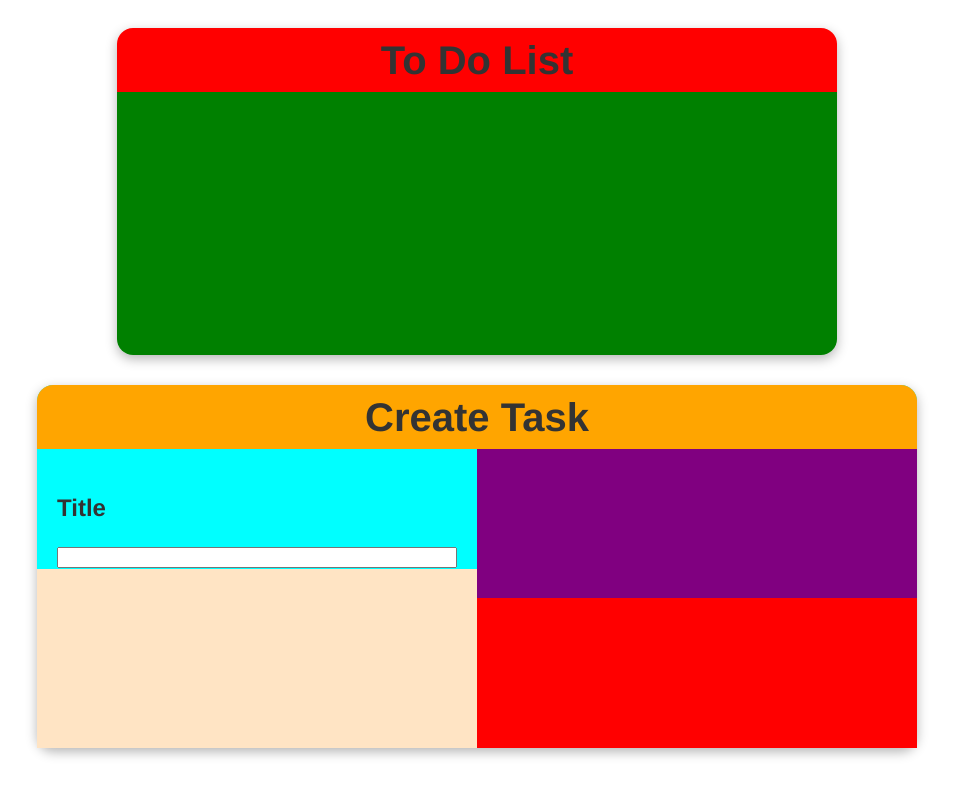
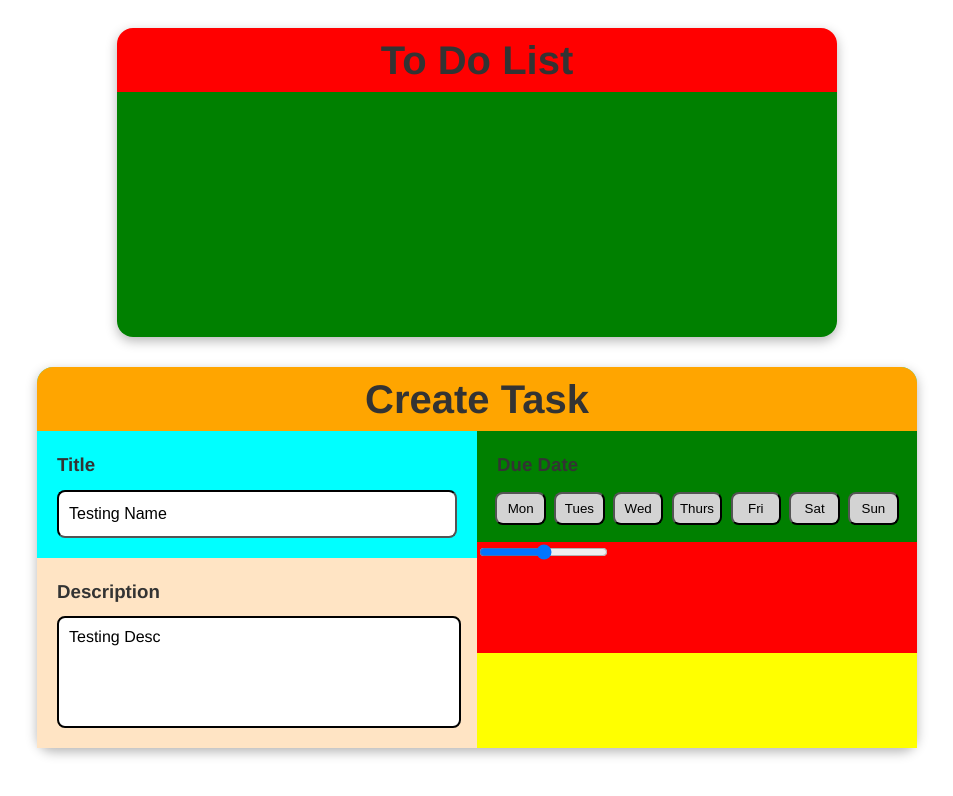
Before and after one commit to JoshBurke0/project2, a React (Vite) app in the folder client/: page / in a window 1280 px wide. Shown: the top 796 px of the page, without its empty margins (163-1116 px from the left). Built offline with nearby package versions, Linux system fonts and the light colour scheme.

Commit message:
worked on frontend

```diff
--- a/client/src/App.css
+++ b/client/src/App.css
@@ -19,7 +19,12 @@
   margin-top: auto;
   border-radius: 16px;
   background-color: #f9f9f9;
-  box-shadow: 0 4px 12px rgb(182, 182, 182)
+  box-shadow: 0 4px 12px rgb(182, 182, 182);
+  transition: transform 0.3s ease;
+}
+
+#listFrame:hover{
+  transform: scale(1.005)
 }
 
 #listTitleFrame{
@@ -56,11 +61,15 @@
   box-sizing: border-box;
   width: 110vh;
   height: 50vh;
-  /* padding: 20px; */
   margin: 0 auto 0 auto;
   margin-top: auto;
   border-radius: 16px;
-  box-shadow: 0 4px 12px rgb(182, 182, 182)
+  box-shadow: 0 4px 12px rgb(182, 182, 182);
+  transition: transform 0.3s ease;
+}
+
+#taskFrame:hover{
+  transform: scale(1.005)
 }
 
 #taskTitleFrame{
@@ -92,29 +101,90 @@
 
 #setTitle{
   background-color: aqua;
-  display: flex;
-  flex-direction: column;
+  display: grid;
+  grid-template-rows: 50% 50%;
+  gap: 10px;
   padding: 20px;
+  padding-bottom: 30px;
+  padding-top: 0px;
 }
 
 #titleInput{
-  height: 5vh;
+  font-size: 12pt;
+  border-radius: 8px;
+  padding: 10px;
+  border-width: 2px;
+  border-color: black;
+
 }
 
 #setDesc{
   background-color: bisque;
+  display: grid;
+  grid-template-rows: 30% 70%;
+  gap: 10px;
+  padding: 20px;
+  padding-bottom: 30px;
+  padding-top: 0px;
+}
+
+#descInput{
+  font-size: 12pt;
+  width: 10vh;
+  border-radius: 8px;
+  padding: 10px;
+  resize: none;
+  font-family: inherit;
+  width: 95%;
+  border-width: 2px;
+  border-color: black;
+
 }
 
 #setDropdown{
   background-color: green;
   display: grid;
-  grid-template-rows: 50% 50%;
+  grid-template-rows: 35% 35% 30%;
 }
 
 #setDate{
-  background-color: purple;
+  /* background-color: purple; */
+  display: grid;
+  grid-template-rows: 40% 60%;
+}
+
+#pickDate{
+  background-color: green;
+  display: flex;
+  place-content: center;
+  align-items: center;
+  justify-content: space-evenly;
+  padding-left: 10px;
+  padding-right: 10px;
+}
+
+.dateButton{
+  height: 50%;
+  background-color: lightgray;
+  border-radius: 8px;
+  width: 12%;
+  border-color: black;
+  border-width: 2px;
+  transition: transform 0.3s ease;
+}
+
+.dateButton:hover{
+  transform: scale(1.05)
+}
+
+.dateButton:active{
+  transform: scale(1)
 }
 
 #setPriority{
   background-color: red;
 }
+
+#submitDiv{
+  background-color: yellow;
+}
--- a/client/src/App.jsx
+++ b/client/src/App.jsx
@@ -1,18 +1,29 @@
   import { useState } from 'react'
   import './App.css'
+  // import { set } from 'mongoose'
+
+  const days = ["Mon", "Tues", "Wed", "Thurs", "Fri", "Sat", "Sun"]
 
   export default function App() {
-  const [TaskName, setTaskName] = useState('Testing Task')
+
+    const [taskName, setTaskName] = useState('Testing Name')
+    const [taskDesc, setTaskDesc] = useState('Testing Desc')
+    const [taskPriority, setTaskPriority] = useState('')
+    const [taskDate, setTaskDate] = useState('')
+
+
+    // const now = new Date();
+    // const weekDay = now.getDay();
+
     return(
       <>
-      <div class="wrapper">
+        <div className="wrapper">
           <div id="listFrame">
             <div id="listTitleFrame">
               <h1 id="listTitle">To Do List</h1>
             </div>
             <div id="innerFrame">
-            {/* <p>Testing App</p>
-            <Task TaskName = {TaskName}/> */}
+
             </div>
           </div>
           <div id="taskFrame">
@@ -22,14 +33,35 @@ export default function App() {
             <div id="setInfo">
                 <div id="setWriting">
                   <div id="setTitle">
-                  <h2>Title</h2>
-                  <input id="titleInput"></input>
+                    <TextBox
+                    inputText={taskName}
+                    setInputText={setTaskName}
+                    textBoxId="titleInput"
+                    textBoxTitle="Title"
+                    inputType="input"/>
                   </div>
-                <div id="setDesc"></div>
+                  <div id="setDesc">
+                    <TextBox
+                    inputText={taskDesc}
+                    setInputText={setTaskDesc}
+                    textBoxId="descInput"
+                    textBoxTitle="Description"
+                    inputType="textarea"/>
+                  </div>
                 </div>
                 <div id="setDropdown">
-                <div id="setDate"></div>
-                <div id="setPriority"></div>
+                  <div id="setDate">
+                    <div style={{ paddingLeft: "20px" }}>
+                      <h3>Due Date</h3>
+                    </div>
+                    <div id="pickDate">
+                      <DatePicker setTaskDate={setTaskDate}/>
+                    </div>
+                  </div>
+                  <div id="setPriority">
+                    <input type="range" min="0" max="2"></input>
+                  </div>
+                  <div id="submitDiv"></div>
                 </div>
             </div>
           </div>
@@ -38,8 +70,53 @@ export default function App() {
     )
   }
 
-function Task({TaskName}){
+  function TextBox ({ inputText, setInputText, textBoxTitle, textBoxId, inputType }){
+
+    const Tag = inputType
     return(
-    <h1>{TaskName}</h1>
+      <>
+        <h3>{textBoxTitle}</h3>
+        <Tag
+          id={textBoxId}
+          value={inputText}
+          onChange={(e) => setInputText(e.target.value)}/>
+      </>
     )
   }
+
+  function DatePicker({ setTaskDate }){
+
+    function SetDate({ setTaskDate, buttonDay }) {
+      return(
+        <>
+          <button
+          className="dateButton"
+          onClick={() => setTaskDate({buttonDay})}
+          >
+            {buttonDay}
+          </button>
+        </>
+      )
+    }
+    return(
+      <>
+        {days.map((day => (
+          <SetDate
+          key={day}
+          id={`button${day}`}
+          buttonDay={day}
+          setTaskDate={setTaskDate}
+          // style={{ backgroundColor: (day=taskDate) ? 'red':'blue'}}
+
+                />
+        )))}
+      </>
+    )
+  }
+
+  // function buttonClick({ day }){
+  //   {`button${day}`}{
+  //     backgroundColor="red"
+  //   }
+
+  // }
--- a/client/src/index.css
+++ b/client/src/index.css
@@ -1,10 +1,9 @@
-/* Apply to the entire page */
+
 body {
-  font-family: 'Helvetica', 'Arial', sans-serif; /* Fallback system */
-  font-size: 16px;       /* Size of the text */
-  font-weight: 400;      /* 400 = normal, 700 = bold */
-  font-style: normal;    /* Use 'italic' for slanted text */
-  line-height: 1.6;      /* Spacing between lines */
-  color: #333333;        /* Text color */
-  text-align: left;      /* Alignment */
+  font-family: 'Helvetica', 'Arial', sans-serif;
+  font-weight: 400;
+  font-style: normal;
+  line-height: 1.6;
+  color: #333333;
+  text-align: left;
 }
```
Lines whose indentation alone changed are shown as unchanged.
